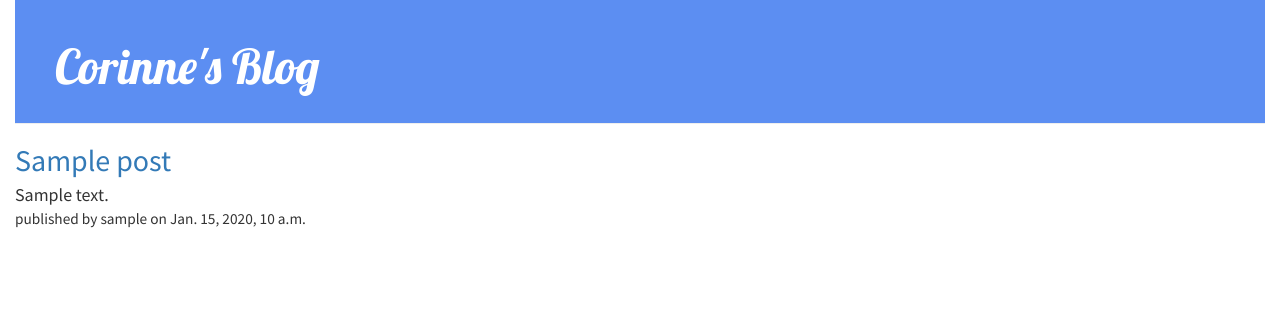
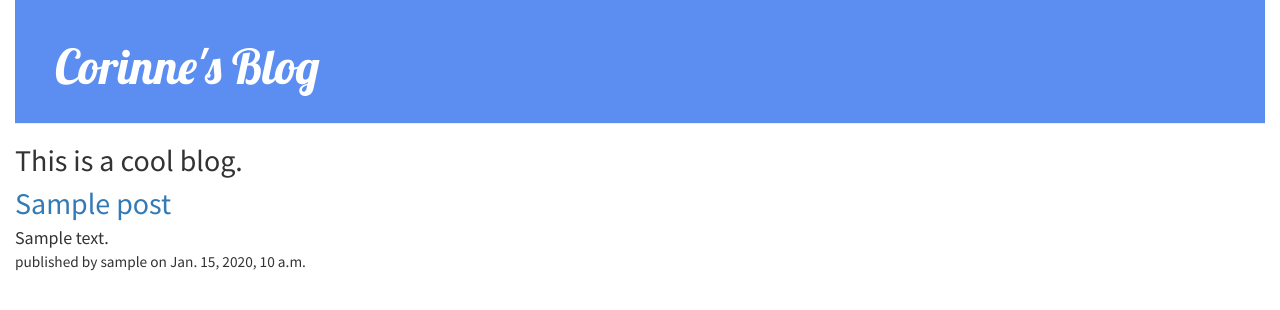
Before and after one commit to ClioGMU/ch-5-blog-app-cwilkin8, a Django app: page / in a window 1280 px wide. Shown: the top 310 px of the page. Run offline with Django 3.2, Linux system fonts and the light colour scheme; tables that the repository leaves empty hold one stand-in row (values such as "Sample post"); some libraries are stand-ins or nearby versions.

Commit message:
Add subtitle

```diff
--- a/templates/base.html
+++ b/templates/base.html
@@ -15,6 +15,7 @@
             <div class ="page-header">
             <h1><a href="{% url 'home' %}">Corinne's Blog</a></h1>
              </div>
+             <h2>This is a cool blog.</h2>
         </header>
         <div>
             {% block content %}
```
